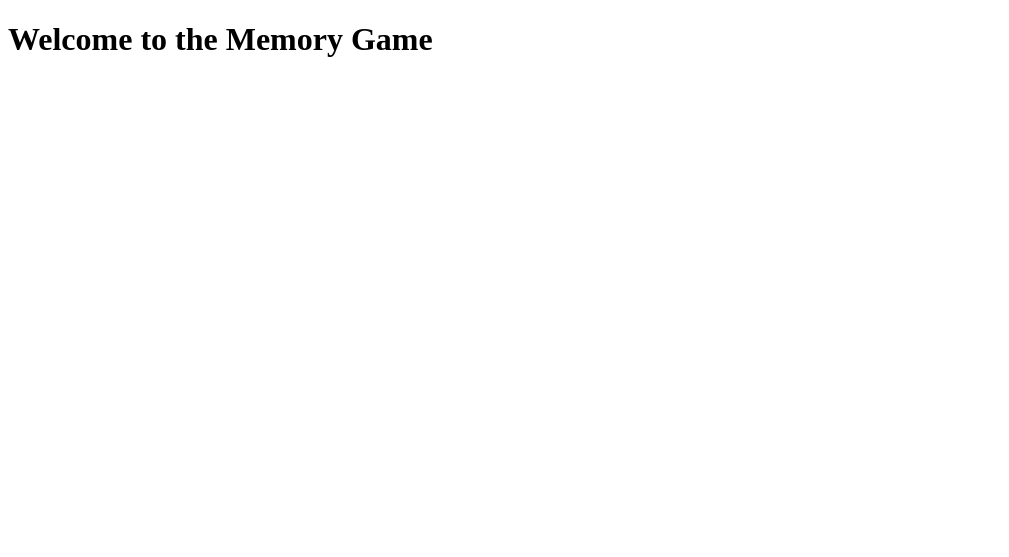
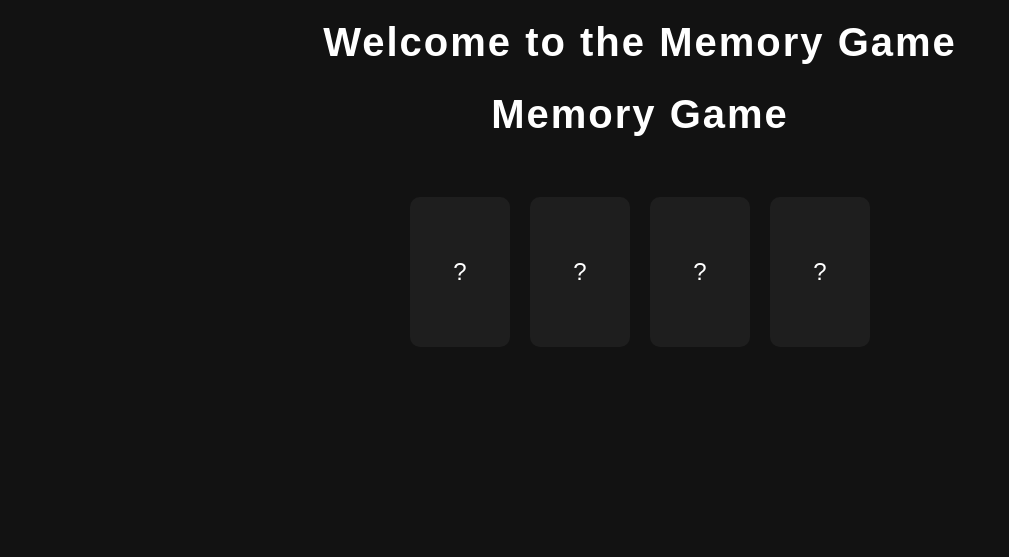
Before and after one commit to MusicNerd23/flask-memory-game, a Flask app: page / in a window 1280 px wide. Shown: the top 557 px of the page, without its empty margins (0-1009 px from the left). Run offline with Flask 3, Linux system fonts and the light colour scheme.

Commit message:
Added modern minimalist styling

```diff
--- /dev/null
+++ b/static/style.css
@@ -0,0 +1,44 @@
+/* Global Styles */
+body {
+    background-color: #121212; /* Dark gray */
+    color: #ffffff; /* White text */
+    font-family: Arial, sans-serif;
+    text-align: center;
+    margin: 0;
+    padding: 0;
+}
+
+/* Header */
+h1 {
+    font-size: 2.5rem;
+    margin-top: 20px;
+    letter-spacing: 2px;
+}
+
+/* Game Container */
+.game-container {
+    display: flex;
+    flex-wrap: wrap;
+    justify-content: center;
+    margin-top: 50px;
+}
+
+/* Memory Cards */
+.card {
+    width: 100px;
+    height: 150px;
+    background-color: #1e1e1e; /* Slightly lighter gray */
+    border-radius: 10px;
+    display: flex;
+    align-items: center;
+    justify-content: center;
+    font-size: 1.5rem;
+    cursor: pointer;
+    margin: 10px;
+    transition: transform 0.3s, background-color 0.3s;
+}
+
+.card:hover {
+    transform: scale(1.1);
+    background-color: #2a2a2a;
+}
--- a/templates/index.html
+++ b/templates/index.html
@@ -3,9 +3,19 @@
 <head>
     <meta charset="UTF-8">
     <meta name="viewport" content="width=device-width, initial-scale=1.0">
+    <link rel="stylesheet" href="/static/style.css">
     <title>Memory Game</title>
 </head>
 <body>
     <h1>Welcome to the Memory Game</h1>
+    <body>
+        <h1>Memory Game</h1>
+        <div class="game-container">
+            <div class="card">?</div>
+            <div class="card">?</div>
+            <div class="card">?</div>
+            <div class="card">?</div>
+        </div>
+    </body>
 </body>
 </html>
```
